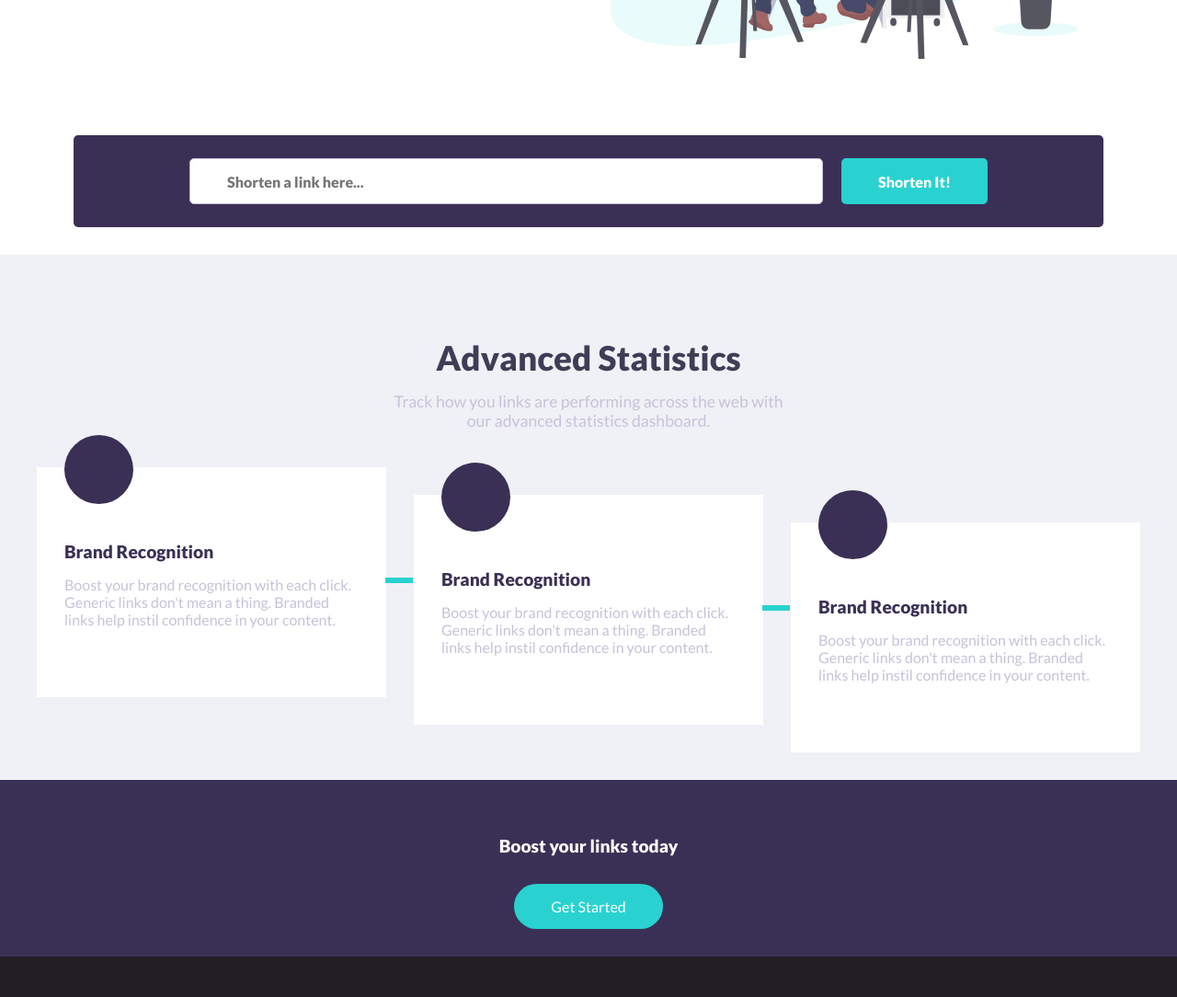
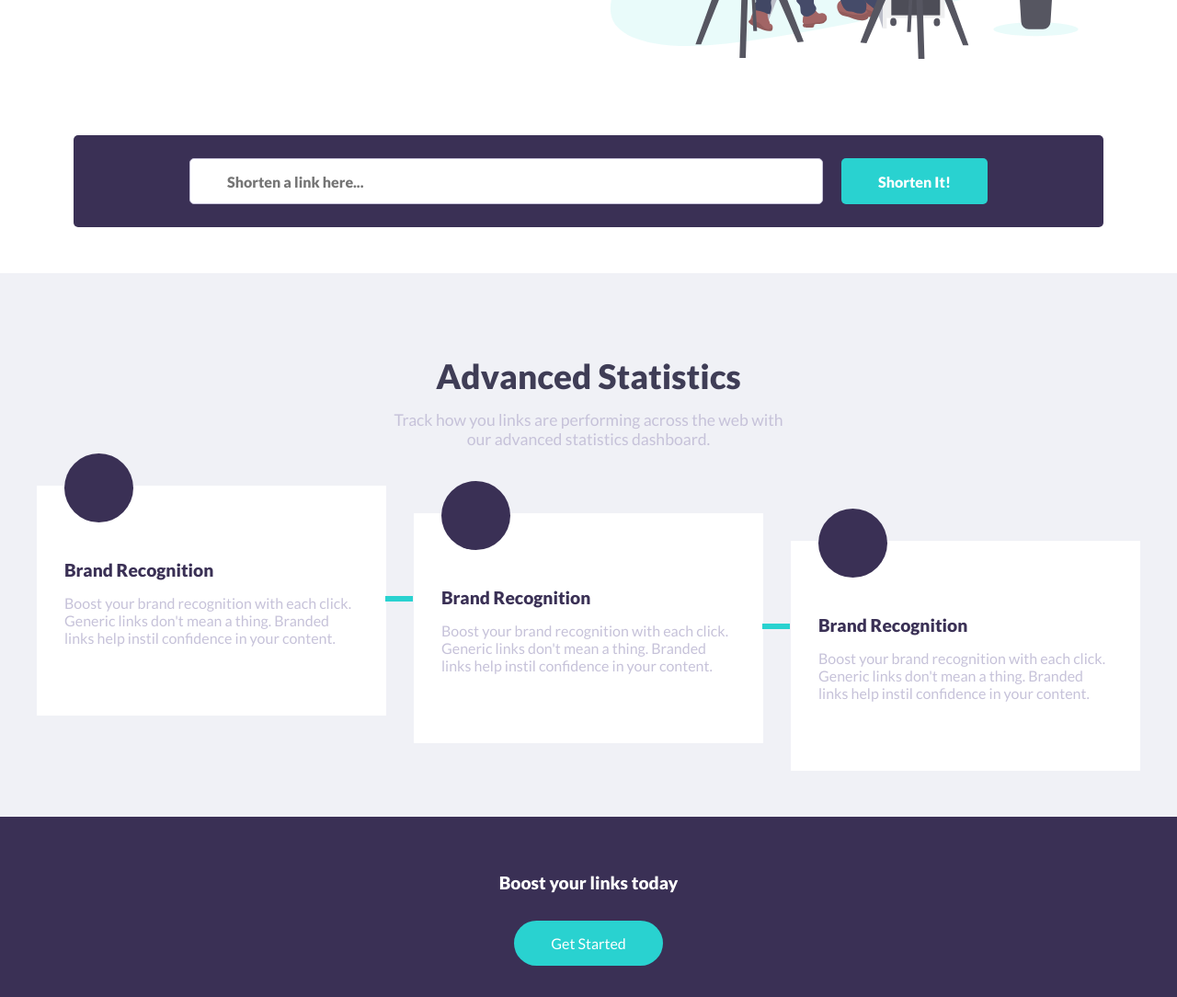
Before and after one commit to emmypuch/shortly, a plain HTML site: page index.html in a window 1280 px wide. Shown: the part 441-1525 px from the top of the page at 92% size. Drawn offline with Linux system fonts and the light colour scheme.

Commit message:
modified styles.css

```diff
--- a/styles.css
+++ b/styles.css
@@ -180,7 +180,7 @@ div.hero-form {
   padding-left: 80px;
   padding-right: 80px;
   padding-top: 80px;
-  padding-bottom: 30px;
+  padding-bottom: 50px;
 }
 
 div.hero-bg {
@@ -256,7 +256,7 @@ div.statistics {
   padding-left: 80px;
   padding-right: 80px;
   padding-top: 90px;
-  padding-bottom: 30px;
+  padding-bottom: 50px;
   background-color: #f0f1f6;
 }
 
@@ -391,6 +391,7 @@ div.links {
   padding-left: 80px;
   padding-right: 80px;
   padding-top: 60px;
+  padding-bottom: 40px;
   background-color: #3a3055;
   display: flex;
   flex-direction: column;
```
